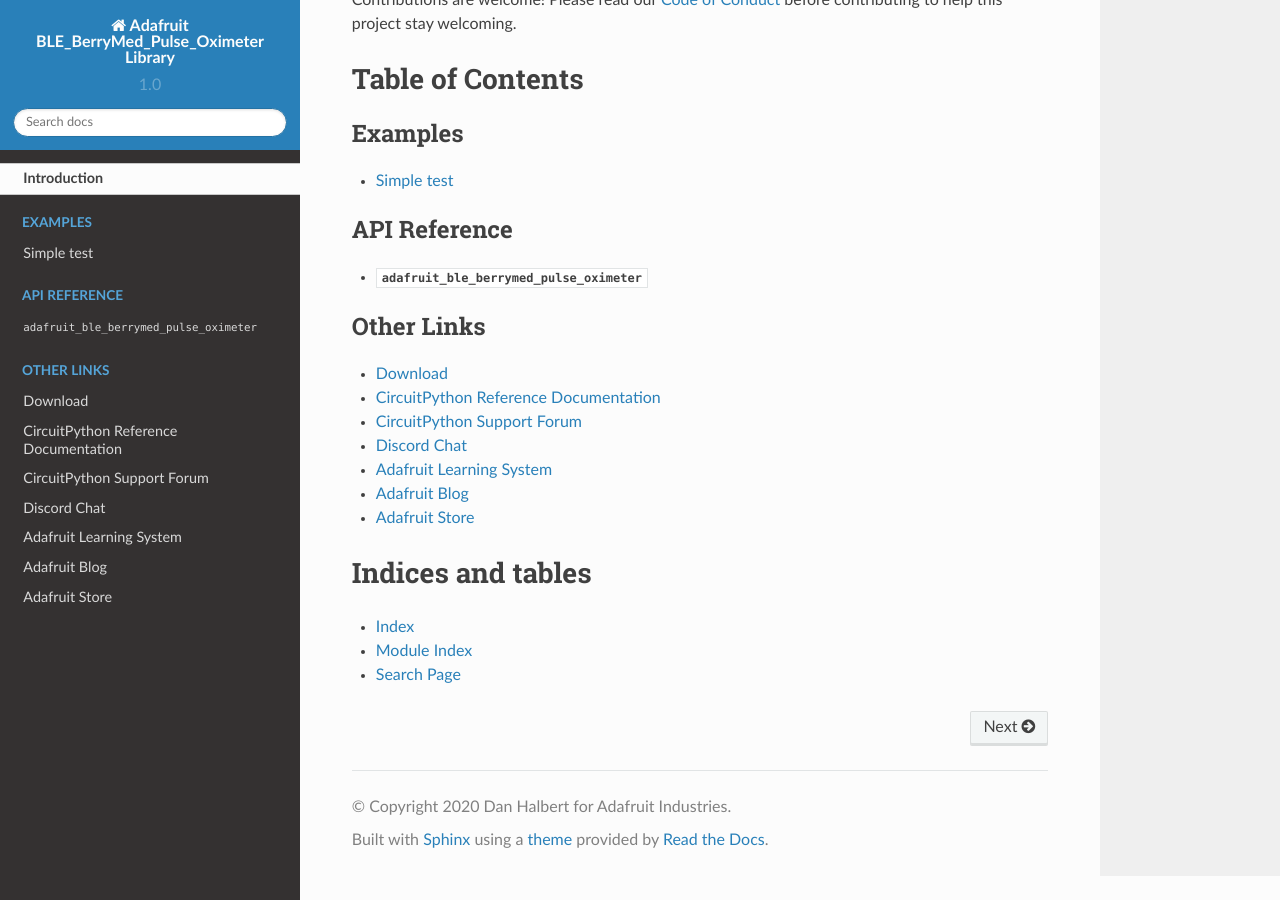
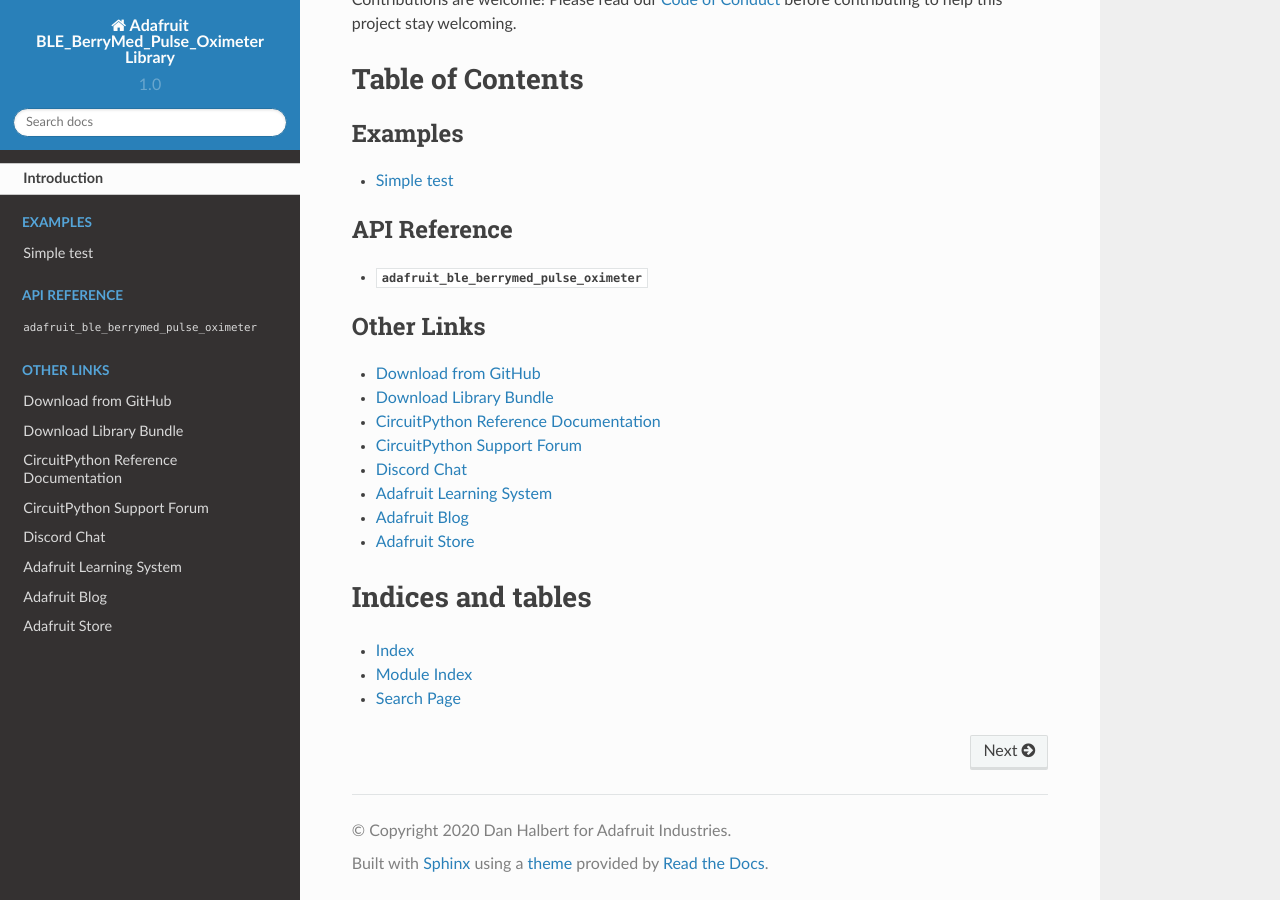
Before and after one commit to adafruit/Adafruit_CircuitPython_BLE_BerryMed_Pulse_Oximeter, a Sphinx documentation site: the page built from docs/index.rst, in a window 1280 px wide and 900 px high, scrolled down 1191 px. Built offline with Sphinx 7.4.7 and the Read the Docs theme 2.0.0, drawn with Linux system fonts in a browser that asks for light colours.

Commit message:
Added cp.org link to index.rst

```diff
--- a/docs/index.rst
+++ b/docs/index.rst
@@ -29,7 +29,8 @@
 .. toctree::
     :caption: Other Links
 
-    Download <https://github.com/adafruit/Adafruit_CircuitPython_BLE_BerryMed_Pulse_Oximeter/releases/latest>
+    Download from GitHub <https://github.com/adafruit/Adafruit_CircuitPython_BLE_BerryMed_Pulse_Oximeter/releases/latest>
+    Download Library Bundle <https://circuitpython.org/libraries>
     CircuitPython Reference Documentation <https://docs.circuitpython.org>
     CircuitPython Support Forum <https://forums.adafruit.com/viewforum.php?f=60>
     Discord Chat <https://adafru.it/discord>
```
